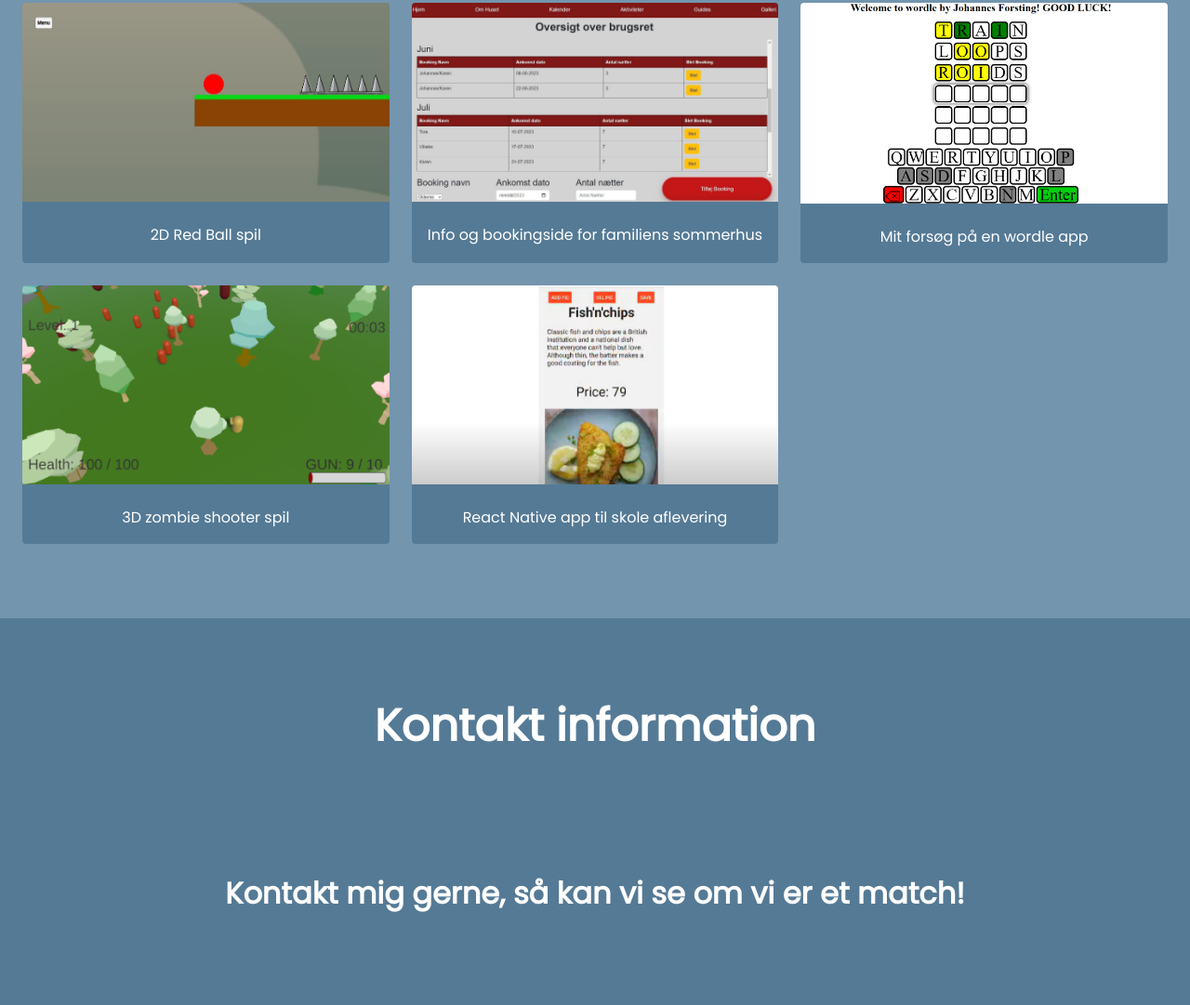
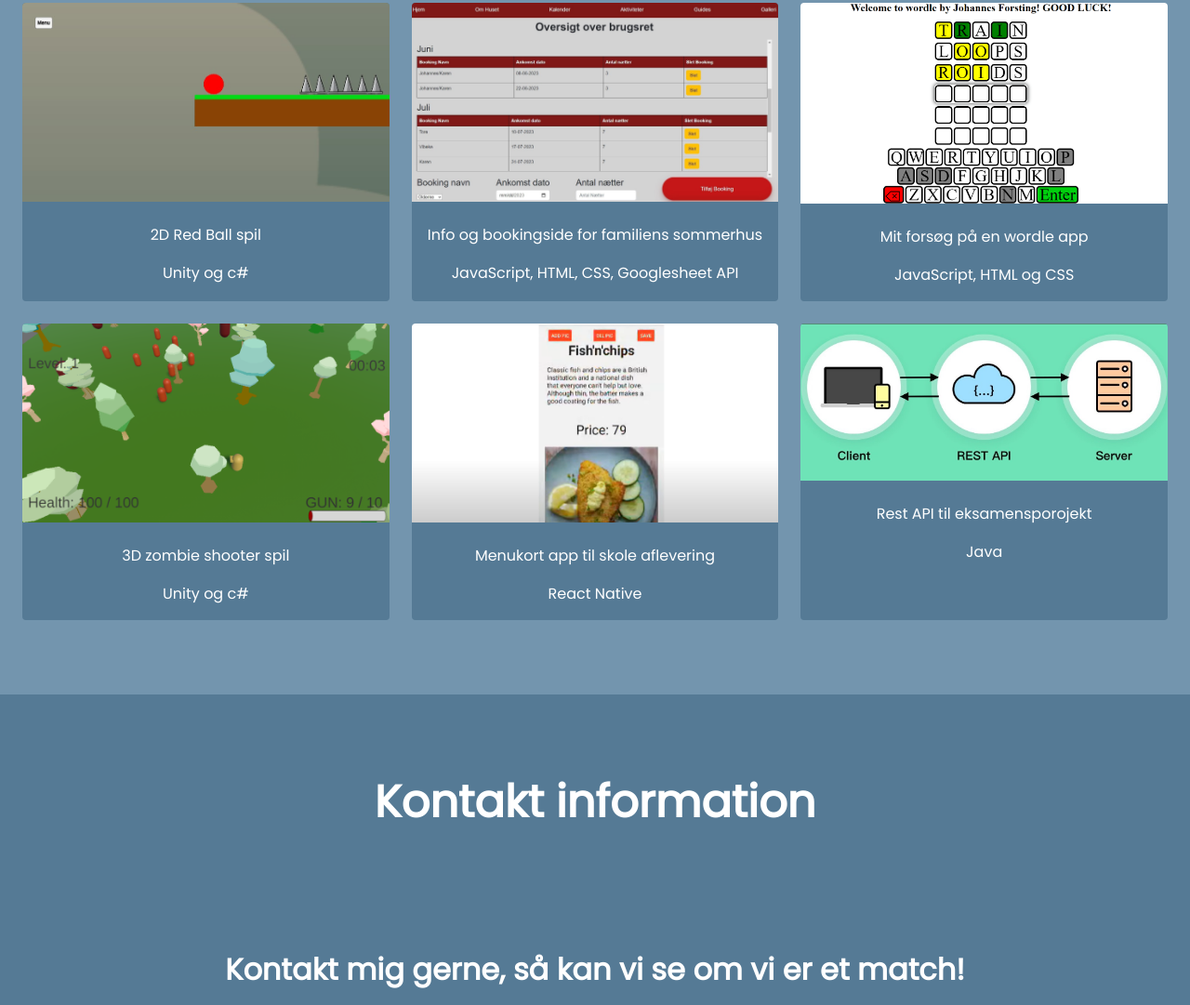
Before and after one commit to Johannes-Forsting/portfolio, a plain HTML site: page index.html in a window 1280 px wide. Shown: the part 1034-2115 px from the top of the page at 93% size. Drawn offline with Linux system fonts and the light colour scheme.

Commit message:
Tilføjet rest api og sprog brugt

```diff
--- a/index.html
+++ b/index.html
@@ -69,22 +69,32 @@
         <a class="project-tile" href="https://redball.johannesforsting.dk">
             <img src="media/redball.jpg">
             <p>2D Red Ball spil</p>
+            <p>Unity og c#</p>
         </a>
         <a class="project-tile" href="https://norregaarden.johannesforsting.dk">
             <img src="media/norregaarden.jpg">
             <p>Info og bookingside for familiens sommerhus</p>
+            <p>JavaScript, HTML, CSS, Googlesheet API</p>
         </a>
         <a class="project-tile" href="https://wordle.johannesforsting.dk">
             <img src="media/wordle.png">
             <p>Mit forsøg på en wordle app</p>
+            <p>JavaScript, HTML og CSS</p>
         </a>
         <a class="project-tile" href="https://zombieshooter.johannesforsting.dk">
             <img src="media/zombieShooter.png">
             <p>3D zombie shooter spil</p>
+            <p>Unity og c#</p>
         </a>
         <a class="project-tile" href="https://www.youtube.com/watch?v=JnjXhKh3NlQ&ab_channel=bahula100">
             <img src="media/restaurant.png">
-            <p>React Native app til skole aflevering</p>
+            <p>Menukort app til skole aflevering</p>
+            <p>React Native</p>
+        </a>
+        <a class="project-tile" href="https://github.com/Forza-Grasp/Fleet-management-Backend/tree/master/src/main/java/com/example/kwbruunauktion/auktionSystem">
+            <img src="media/restapi.jpg">
+            <p>Rest API til eksamensporojekt</p>
+            <p>Java</p>
         </a>
 
     </div>
```
Also changed, not shown: index-english.html (+4 -0 lines), media/restapi.jpg (added).
